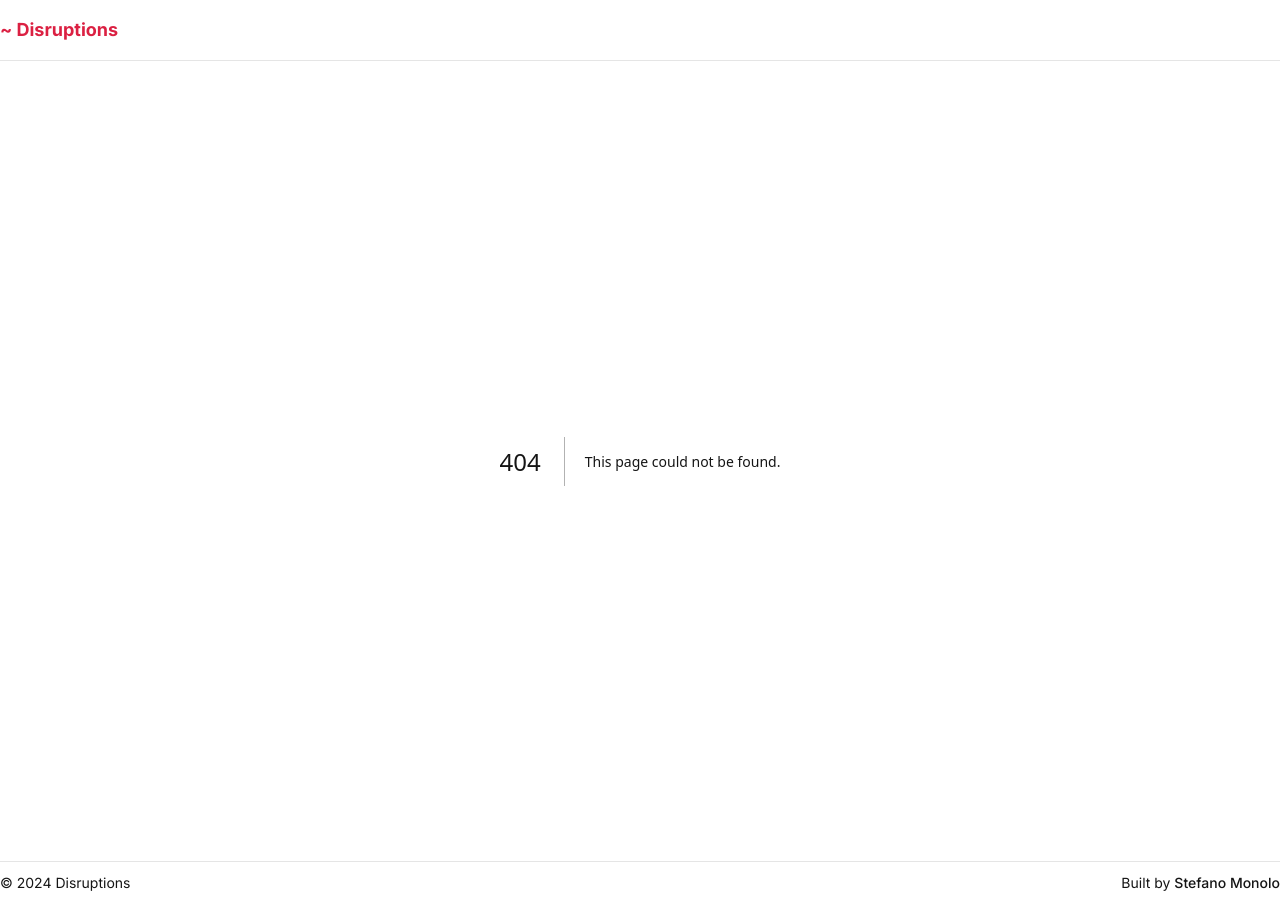
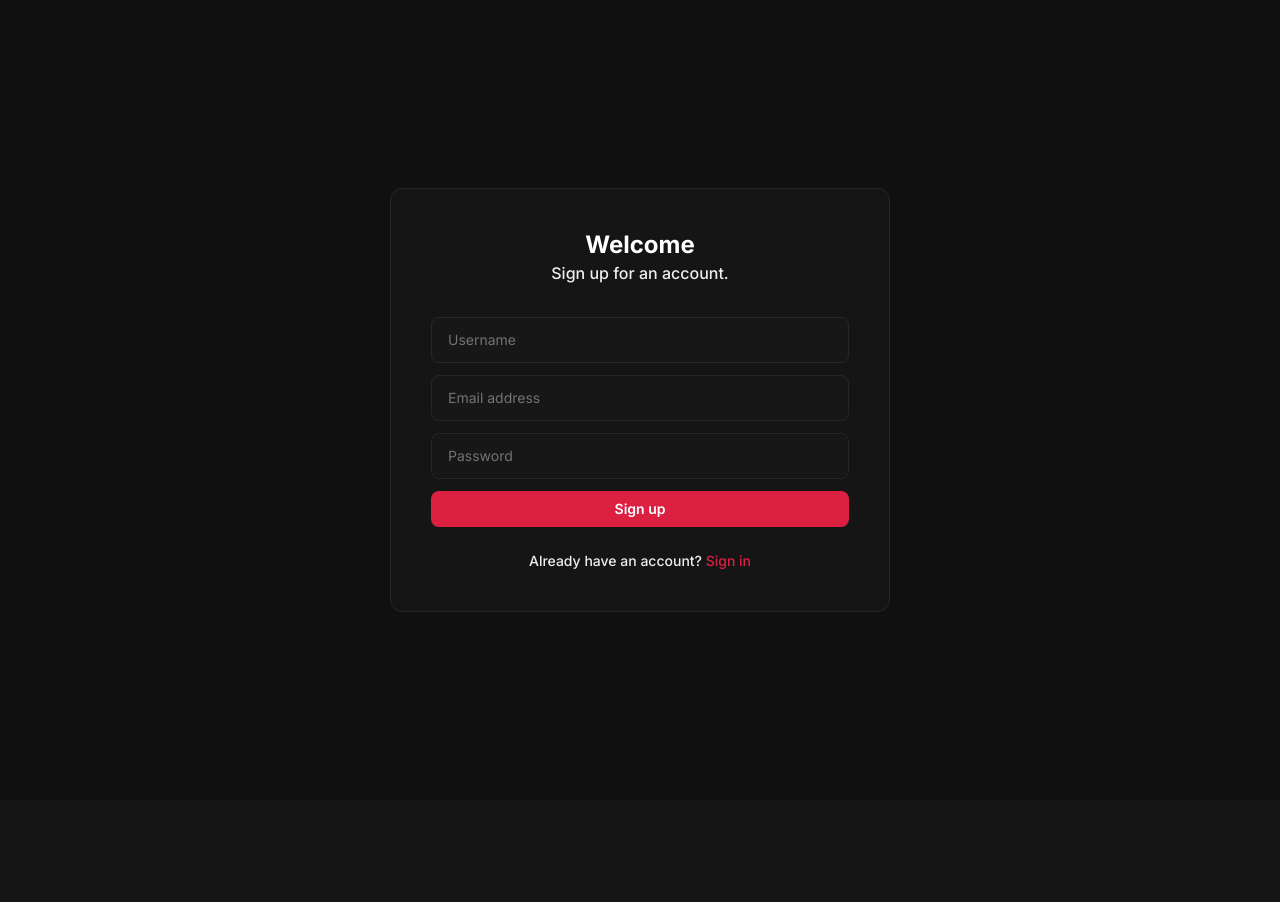
Before and after one commit to smonolo/disruptions, a Next.js app: page /register in a window 1280 px wide. Before the commit this address had no page. After the commit the page ends 800 px from the top, so only its background shows below. Built offline with nearby package versions, Linux system fonts and the light colour scheme.

Commit message:
feat: add auth pages

```diff
--- /dev/null
+++ b/app/(app)/layout.tsx
@@ -0,0 +1,15 @@
+import Navbar from '@/components/layout/navbar'
+import Footer from '@/components/layout/footer'
+import type { PropsWithChildren } from 'react'
+
+export default function AppLayout({ children }: PropsWithChildren) {
+  return (
+    <div className="flex min-h-screen w-full flex-col justify-between">
+      <section className="w-full">
+        <Navbar />
+        <main>{children}</main>
+      </section>
+      <Footer />
+    </div>
+  )
+}
--- /dev/null
+++ b/app/(auth)/layout.tsx
@@ -0,0 +1,9 @@
+import { PropsWithChildren } from 'react'
+
+export default function AuthLayout({ children }: PropsWithChildren) {
+  return (
+    <main className="flex h-screen w-full items-center justify-center bg-d-black-950">
+      {children}
+    </main>
+  )
+}
--- /dev/null
+++ b/app/(auth)/login/page.tsx
@@ -0,0 +1,39 @@
+'use client'
+
+import AuthCard from '@/components/auth/auth-card'
+import Link from 'next/link'
+
+export default function Login() {
+  return (
+    <AuthCard title="Welcome back" text="Sign in to your account to continue.">
+      <form className="flex flex-col gap-y-3">
+        <input
+          type="email"
+          className="d-input"
+          placeholder="Email address"
+          maxLength={350}
+          required
+        />
+        <input
+          type="password"
+          className="d-input"
+          placeholder="Password"
+          minLength={6}
+          maxLength={128}
+          required
+        />
+        <button type="submit" className="d-button">
+          Sign in
+        </button>
+      </form>
+      <p className="mt-6 text-center text-sm font-medium text-d-white-950">
+        Don&apos;t have an account?{' '}
+        <Link href="/register">
+          <span className="text-d-brand-50 transition-colors hover:text-d-brand-950">
+            Sign up
+          </span>
+        </Link>
+      </p>
+    </AuthCard>
+  )
+}
--- /dev/null
+++ b/app/(auth)/register/page.tsx
@@ -0,0 +1,53 @@
+'use client'
+
+import AuthCard from '@/components/auth/auth-card'
+import Link from 'next/link'
+
+export default function Register() {
+  const handleSubmit = async (event: React.FormEvent<HTMLFormElement>) => {
+    event.preventDefault()
+
+    console.log('form submitted')
+  }
+
+  return (
+    <AuthCard title="Welcome" text="Sign up for an account.">
+      <form className="flex flex-col gap-y-3" onSubmit={handleSubmit}>
+        <input
+          type="text"
+          className="d-input"
+          placeholder="Username"
+          minLength={3}
+          maxLength={20}
+          required
+        />
+        <input
+          type="email"
+          className="d-input"
+          placeholder="Email address"
+          maxLength={350}
+          required
+        />
+        <input
+          type="password"
+          className="d-input"
+          placeholder="Password"
+          minLength={6}
+          maxLength={128}
+          required
+        />
+        <button type="submit" className="d-button">
+          Sign up
+        </button>
+      </form>
+      <p className="mt-6 text-center text-sm font-medium text-d-white-950">
+        Already have an account?{' '}
+        <Link href="/login">
+          <span className="text-d-brand-50 transition-colors hover:text-d-brand-950">
+            Sign in
+          </span>
+        </Link>
+      </p>
+    </AuthCard>
+  )
+}
--- a/app/globals.css
+++ b/app/globals.css
@@ -3,3 +3,11 @@
 @tailwind base;
 @tailwind components;
 @tailwind utilities;
+
+.d-input {
+  @apply w-full rounded-lg border border-neutral-800 bg-neutral-900 px-4 py-3 text-sm outline-none placeholder:text-neutral-500;
+}
+
+.d-button {
+  @apply w-full rounded-lg bg-d-brand-50 px-4 py-2 text-sm font-semibold text-d-white-50 transition-colors hover:bg-d-brand-950;
+}
--- a/app/layout.tsx
+++ b/app/layout.tsx
@@ -3,8 +3,7 @@ import { Inter } from 'next/font/google'
 import '@/app/globals.css'
 import StoreProvider from '@/components/store/provider'
 import classNames from 'classnames'
-import Navbar from '@/components/layout/navbar'
-import Footer from '@/components/layout/footer'
+import type { PropsWithChildren } from 'react'
 
 const inter = Inter({ subsets: ['latin'] })
 
@@ -53,25 +52,17 @@ export const viewport: Viewport = {
   themeColor: '#151515'
 }
 
-export default function RootLayout({
-  children
-}: Readonly<{
-  children: React.ReactNode
-}>) {
+export default function RootLayout({ children }: PropsWithChildren) {
   return (
     <StoreProvider>
       <html lang="en">
         <body
           className={classNames(
             inter.className,
-            'm-0 flex min-h-screen w-full flex-col justify-between bg-d-white-50 p-0 text-d-black-50'
+            'm-0 min-h-screen w-full bg-d-black-50 p-0 text-d-white-50'
           )}
         >
-          <section className="w-full">
-            <Navbar />
-            <main>{children}</main>
-          </section>
-          <Footer />
+          {children}
         </body>
       </html>
     </StoreProvider>
--- /dev/null
+++ b/components/auth/auth-card.tsx
@@ -0,0 +1,22 @@
+import type { PropsWithChildren } from 'react'
+
+type Props = {
+  title: string
+  text: string
+}
+
+export default function AuthCard({
+  children,
+  title,
+  text
+}: PropsWithChildren<Props>) {
+  return (
+    <div className="flex w-[500px] flex-col gap-y-8 rounded-xl border border-neutral-800 bg-d-black-50 p-10 shadow-sm">
+      <hgroup className="flex flex-col text-center">
+        <h1 className="text-2xl font-bold">{title}</h1>
+        <p className="font-medium text-d-white-950">{text}</p>
+      </hgroup>
+      <div>{children}</div>
+    </div>
+  )
+}
--- /dev/null
+++ b/components/common/dropdown.tsx
@@ -0,0 +1,83 @@
+'use client'
+
+import classNames from 'classnames'
+import Link from 'next/link'
+import {
+  type PropsWithChildren,
+  useState,
+  useEffect,
+  useRef,
+  useCallback
+} from 'react'
+
+export type DropdownItem = {
+  text: string
+  url: string
+}
+
+type Props = {
+  items: DropdownItem[]
+}
+
+export default function Dropdown({
+  children,
+  items
+}: PropsWithChildren<Props>) {
+  const [isOpen, setOpen] = useState<boolean>(false)
+  const containerRef = useRef<HTMLDivElement>(null)
+
+  const handleClick = useCallback((event: MouseEvent) => {
+    if (
+      containerRef.current &&
+      !containerRef.current.contains(event.target as Node)
+    ) {
+      setOpen(false)
+    }
+  }, [])
+
+  useEffect(() => {
+    if (isOpen) {
+      window.addEventListener('click', handleClick)
+    }
+
+    return () => window.removeEventListener('click', handleClick)
+  }, [isOpen, handleClick])
+
+  return (
+    <div ref={containerRef} className="relative">
+      <div
+        className="flex w-fit cursor-pointer items-center gap-x-1.5"
+        onClick={() => setOpen(!isOpen)}
+      >
+        {children}
+        <i
+          className={classNames(
+            'bi bi-chevron-down text-xs transition-transform',
+            {
+              'rotate-180': isOpen
+            }
+          )}
+        />
+      </div>
+      <ul
+        className={classNames(
+          'absolute left-1/2 top-8 min-w-[150px] -translate-x-1/2 rounded-lg border border-neutral-800 bg-d-black-50 p-2 shadow-sm',
+          isOpen ? 'block' : 'hidden'
+        )}
+      >
+        {items.map((item, index) => (
+          <li key={index} className="w-full" onClick={() => setOpen(false)}>
+            <Link
+              href={item.url}
+              target={item.url.startsWith('https://') ? '_blank' : '_self'}
+            >
+              <div className="w-full rounded px-2 py-1 transition-colors hover:bg-neutral-800">
+                <span>{item.text}</span>
+              </div>
+            </Link>
+          </li>
+        ))}
+      </ul>
+    </div>
+  )
+}
--- a/components/layout/footer.tsx
+++ b/components/layout/footer.tsx
@@ -4,7 +4,7 @@ import Link from 'next/link'
 
 export default function Footer() {
   return (
-    <footer className="w-full border-t border-neutral-200 py-2">
+    <footer className="w-full border-t border-neutral-800 py-2">
       <ul className="mx-auto flex w-full max-w-[1500px] items-center justify-between gap-x-4">
         <li>
           <span className="text-sm">
--- a/components/layout/navbar.tsx
+++ b/components/layout/navbar.tsx
@@ -1,17 +1,54 @@
 'use client'
 
 import Link from 'next/link'
+import Dropdown, { type DropdownItem } from '@/components/common/dropdown'
+
+const productItems: DropdownItem[] = [{ text: 'About', url: '/about' }]
 
 export default function Navbar() {
   return (
-    <nav className="w-full border-b border-neutral-200 py-4">
-      <ul className="mx-auto w-full max-w-[1500px]">
-        <li>
-          <Link href="/">
-            <span className="text-lg font-bold text-d-brand-50">
-              ~ Disruptions
-            </span>
-          </Link>
+    <nav className="w-full border-b border-neutral-800 py-4">
+      <ul className="mx-auto grid w-full max-w-[1500px] grid-cols-3">
+        <li className="flex w-full items-center">
+          <ul className="flex w-fit items-center gap-x-5">
+            <li>
+              <Link href="/">
+                <span className="text-[60px]/[40px] font-bold text-d-brand-50 transition-colors hover:text-d-brand-950">
+                  ~
+                </span>
+              </Link>
+            </li>
+            <li>
+              <Dropdown items={productItems}>
+                <span className="font-medium">Product</span>
+              </Dropdown>
+            </li>
+          </ul>
+        </li>
+        <li className="flex w-full items-center justify-center">
+          <input
+            type="text"
+            className="w-full rounded-lg border border-neutral-800 bg-neutral-900 px-4 py-2 outline-none placeholder:text-neutral-500"
+            placeholder="Search for services"
+          />
+        </li>
+        <li className="flex w-full items-center justify-end">
+          <ul className="flex w-fit items-center gap-x-5">
+            <li>
+              <Link href="/login">
+                <span className="font-medium transition-colors hover:text-d-white-950">
+                  Sign in
+                </span>
+              </Link>
+            </li>
+            <li>
+              <Link href="/register">
+                <button className="rounded-lg bg-d-brand-50 px-3 py-1.5 font-semibold text-d-white-50 transition-colors hover:bg-d-brand-950">
+                  Sign up
+                </button>
+              </Link>
+            </li>
+          </ul>
         </li>
       </ul>
     </nav>
```
Also changed, not shown: lib/api/auth.ts (added, +52 -0 lines), app/(app)/page.tsx (renamed from app/page.tsx).
